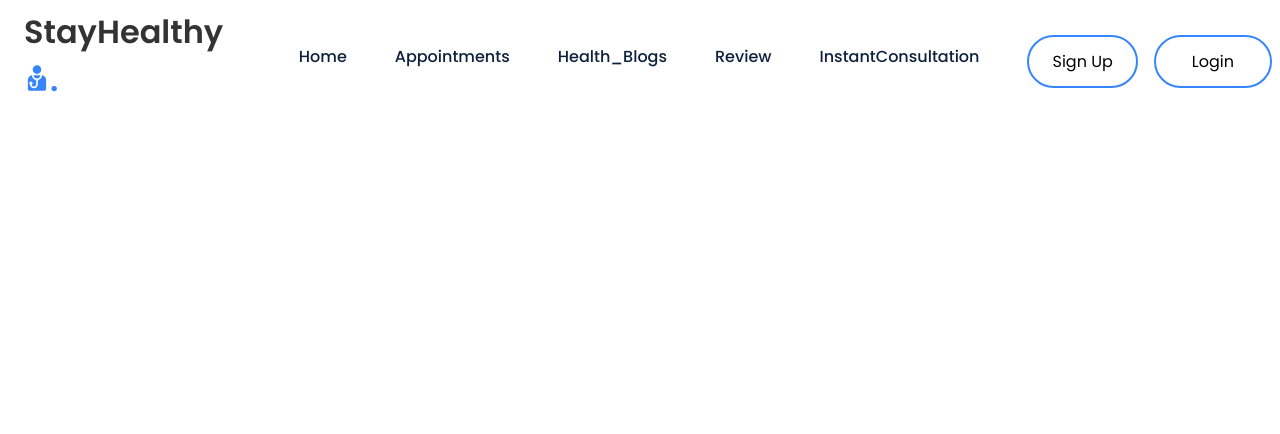
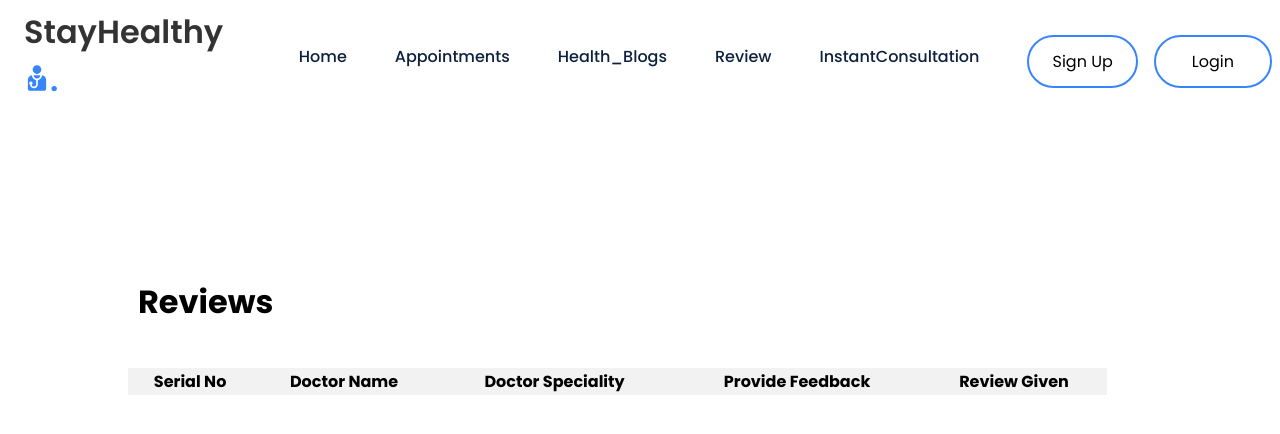
Before and after one commit to ubaidurrahman7/doctor_appoinment_app, a React (Create React App) app: page /review in a window 1280 px wide. Shown: the top 434 px of the page. Built offline with nearby package versions, Linux system fonts and the light colour scheme.

Commit message:
added changes

```diff
--- a/src/App.js
+++ b/src/App.js
@@ -8,6 +8,8 @@ import Login from './components/Login/Login';
 import SignUp from './components/Sign_Up/SignUp';
 import InstantConsultation from './components/InstantConsultationBooking/InstantConsultation';
 import Notification from './components/Notification/Notification';
+import Review from './components/Review/Review';
+
 function App() {
 
 
@@ -21,6 +23,7 @@ function App() {
                 <Route path='/login' element={<Login />} />
                 <Route path='/sign_up' element={<SignUp />} />
                 <Route path='/instant-consultation' element={ <InstantConsultation />} />
+                <Route path='/review' element={<Review />} />
               </Routes>
           </Notification>
 
--- /dev/null
+++ b/src/components/Review/Review.css
@@ -0,0 +1,56 @@
+/* Reviews.css */
+
+.main{
+    margin-top: 20%;
+    display: flex;
+    flex-direction: column;
+    justify-content: center;
+    width: 90%;
+    margin-left: 10%;
+  }
+
+  .table-heading {
+    padding: 10px;
+    font-weight: bold;
+    text-align: left
+  }
+
+  .table-content {
+    width: 85%;
+    margin-top: 20px;
+  }
+
+  table {
+    width: 100%;
+    border-collapse: collapse;
+    border: none;
+    border-spacing: 0;
+  }
+
+  table th{
+    background-color: rgb(225, 223, 223);
+  }
+  table td {
+    text-align: center;
+    padding: 12px;
+    border: none;
+    border-bottom: 1px solid #ccc;
+  }
+
+  table th {
+    background-color: #f2f2f2;
+    color: black;
+  }
+
+  table tr:nth-child(even) {
+    background-color: #f2f2f2;
+  }
+
+  .review-given {
+    margin-top: 10px;
+  }
+
+  .review-given p {
+    margin: 5px 0;
+    font-size: 12px;
+  }
--- /dev/null
+++ b/src/components/Review/Review.js
@@ -0,0 +1,97 @@
+// Reviews.js
+import React, { useState, useEffect } from 'react';
+import ReviewForm from './ReviewForm/ReviewForm'; // Create this component later
+import './Review.css';
+const Review = () => {
+  const [appointments, setAppointments] = useState([]);
+  const [doctorsWithAppointments, setDoctorsWithAppointments] = useState([]);
+  const [reviews, setReviews] = useState([]);
+
+  useEffect(() => {
+    // Retrieve appointments from local storage
+    const storedAppointments = JSON.parse(localStorage.getItem('appointments')) || [];
+    setAppointments(storedAppointments);
+
+    // Retrieve reviews from local storage
+    const storedReviews = JSON.parse(localStorage.getItem('reviews')) || [];
+    setReviews(storedReviews);
+  }, []);
+
+  useEffect(() => {
+    // Filter appointments to get unique doctors with appointments for the current user
+    const currentUserEmail = sessionStorage.getItem('email');
+    const uniqueDoctors = [...new Set(appointments.filter(appointment => appointment.userId === currentUserEmail).map(appointment => appointment.doctorId))];
+
+    // Retrieve the doctorName and doctorSpeciality for each unique doctor
+    const doctorsWithInfo = uniqueDoctors.map(doctorId => {
+      const appointmentWithInfo = appointments.find(appointment => appointment.userId === currentUserEmail && appointment.doctorId === doctorId);
+      if (appointmentWithInfo) {
+        return {
+          doctorId,
+          doctorName: appointmentWithInfo.doctorName,
+          doctorSpeciality: appointmentWithInfo.doctorSpeciality,
+        };
+      }
+      return null; // Handle cases where appointment info is missing
+    }).filter(doctorInfo => doctorInfo !== null);
+
+    setDoctorsWithAppointments(doctorsWithInfo);
+  }, [appointments]);
+  const handleSubmit = () => {
+
+  }
+
+
+  useEffect(() => {
+    console.log('doctor:', doctorsWithAppointments);
+  }, [doctorsWithAppointments]);
+
+  return (
+    <div className='main'>
+        <div className='table-heading'>
+      <h1>Reviews</h1>
+      </div>
+      <div className='table-content'>
+      <table>
+        <thead>
+          <tr>
+            <th>Serial No</th>
+            <th>Doctor Name</th>
+            <th>Doctor Speciality</th>
+            <th>Provide Feedback</th>
+            <th>Review Given</th>
+          </tr>
+        </thead>
+        <tbody>
+          {doctorsWithAppointments.map((doctor, index) => (
+            <tr key={doctor.doctorId}>
+              <td>{index + 1}</td>
+              <td>{doctor.doctorName}</td>
+              <td>{doctor.doctorSpeciality}</td>
+              <td className='review-form-button'>
+                <ReviewForm doctor={doctor} onSubmit={handleSubmit} />
+              </td>
+              <td>
+                {/* Display review if available */}
+                {reviews.map((review) => {
+                  if (review.doctorId === doctor.doctorId) {
+                    return (
+                      <div key={review.id}>
+                        <p>Rating: {review.rating}</p>
+                        <p>Review: {review.review}</p>
+                      </div>
+                    );
+                  }
+                  return null;
+                })}
+              </td>
+            </tr>
+          ))}
+        </tbody>
+      </table>
+      </div>
+    </div>
+  );
+};
+
+export default Review;
--- /dev/null
+++ b/src/components/Review/ReviewForm/ReviewForm.css
@@ -0,0 +1,14 @@
+.ReviewForm{
+    margin: 0%;
+    padding: 0%;
+}
+.review-form-button {
+    background-color: rgb(73, 73, 229);
+    color: white;
+    text-align: center;
+    width: 32px;
+    border-radius: 8px;
+    font-size: 12px;
+    cursor: pointer;
+    margin: 0;
+  }
--- /dev/null
+++ b/src/components/Review/ReviewForm/ReviewForm.js
@@ -0,0 +1,35 @@
+// ReviewForm.js
+import React from 'react';
+import './ReviewForm'
+
+const ReviewForm = ({ close }) => {
+//   const [rating, setRating] = useState('');
+//   const [comment, setComment] = useState('');
+
+//   const handleRatingChange = (e) => {
+//     setRating(e.target.value);
+//   };
+
+//   const handleCommentChange = (e) => {
+//     setComment(e.target.value);
+//   };
+
+//   const handleSubmit = (e) => {
+//     e.preventDefault();
+
+//     close();
+//   };
+
+  return (
+    <div className='ReviewForm'>
+        <button>click here</button>
+      <form >
+        {/* Rating selection */}
+        {/* Comment input */}
+        {/* Submit button */}
+      </form>
+    </div>
+  );
+};
+
+export default ReviewForm;
```
Also changed, not shown: src/components/Review/ProvidedReview/ProvidedReview.js (added, +19 -0 lines), 1 other file (tests, documents, lock files or other folders).
